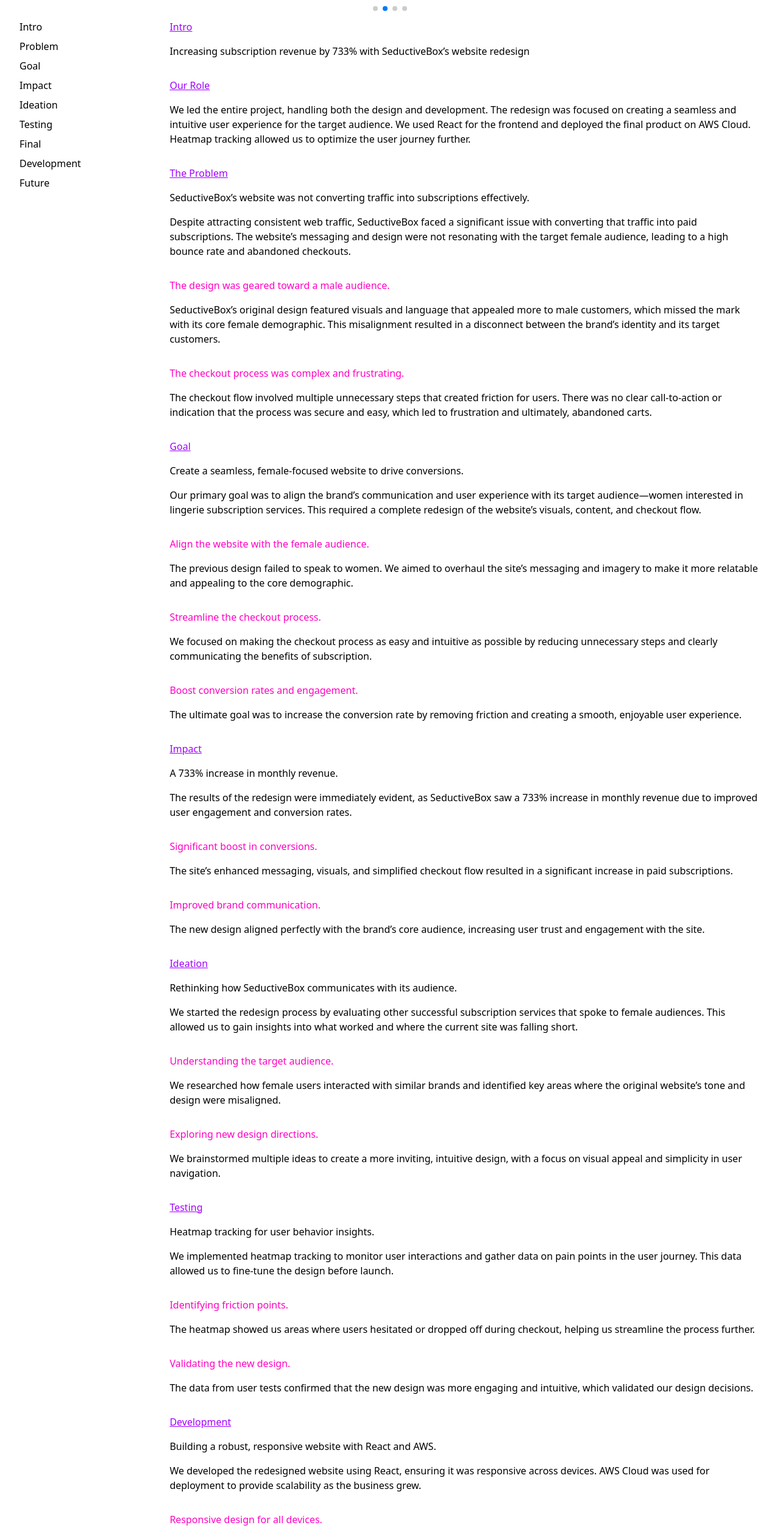
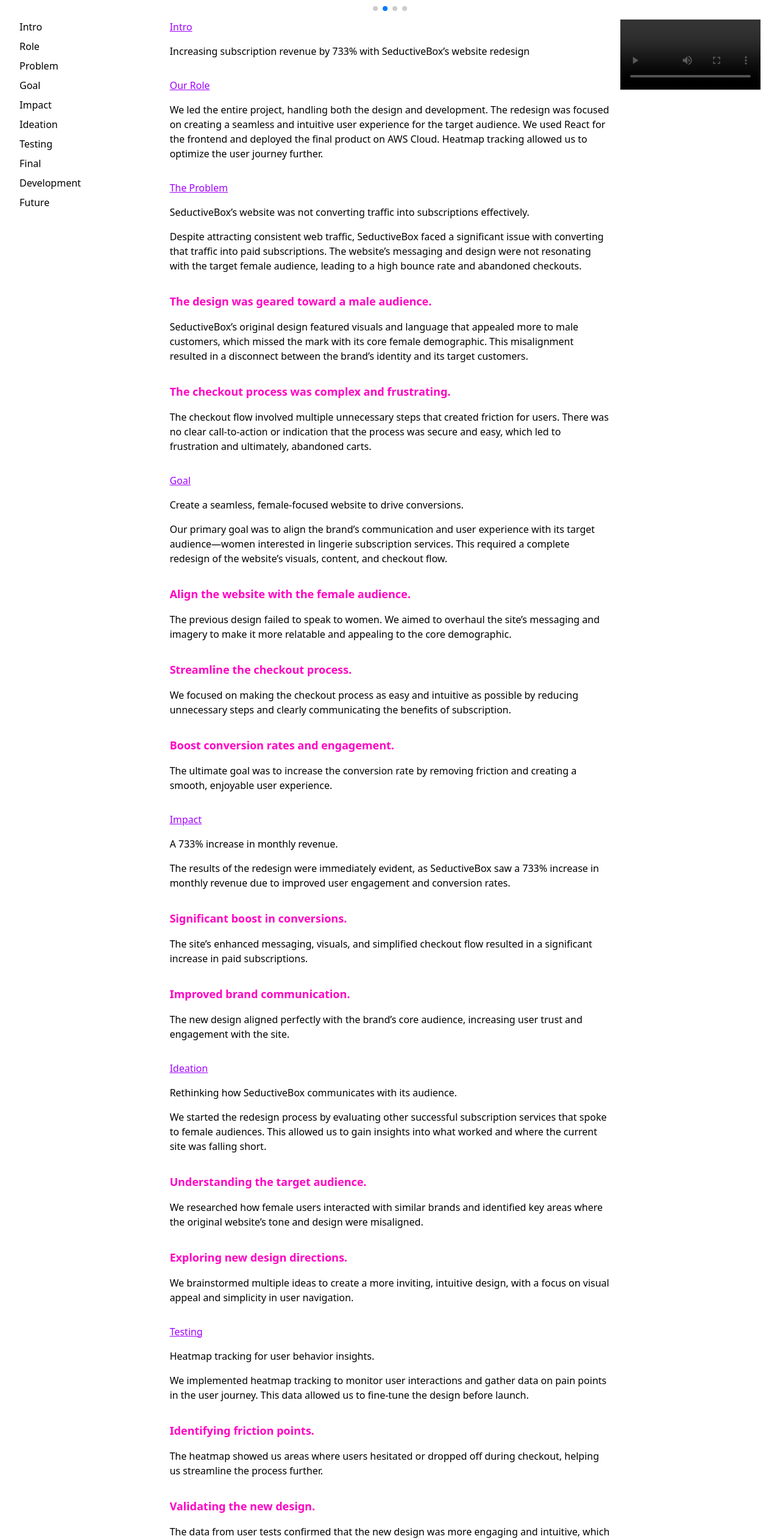
Before and after one commit to Parrasite9/nextwave, a React (Create React App) app: page /casestudy/SeductiveBox in a window 1280 px wide. Shown: the part 928-3452 px from the top of the page at 61% size. Built offline with nearby package versions, Linux system fonts and the light colour scheme; grey boxes are pictures that could not be loaded.

Commit message:
subheaders have semibold fonts, and stickys are now working as intended

```diff
--- a/src/Components/Data/CaseStudyData.jsx
+++ b/src/Components/Data/CaseStudyData.jsx
@@ -30,7 +30,7 @@ const CaseStudyData = [
         price: '$$',
         intro: 'SeductiveBox was a lingerie subscription service facing major conversion challenges. Their website was not effectively communicating with their target female audience, which led to low subscription rates. We set out to revamp the user experience, leading to incredible results in just 4 weeks.',
         role: 'We led the entire project, handling both the design and development. The redesign was focused on creating a seamless and intuitive user experience for the target audience. We used React for the frontend and deployed the final product on AWS Cloud. Heatmap tracking allowed us to optimize the user journey further.',
-        hasVideo: false,
+        hasVideo: true,
         videoPath: '',
         problem: {
             header: 'SeductiveBox\’s website was not converting traffic into subscriptions effectively.',
--- a/src/Pages/CaseStudyDetails.jsx
+++ b/src/Pages/CaseStudyDetails.jsx
@@ -115,10 +115,11 @@ function CaseStudyDetails() {
 
         <div className="parent grid grid-cols-1 lg:grid-cols-5 gap-4">
             {/* CASESTUDY NAVLINKS */}
-            <div className="caseStudy_navbar hidden sticky top-4 lg:block">
+            <div className="caseStudy_navbar hidden top-4 lg:block sticky h-screen">
                 <nav>
                     <ul className='space-y-2'>
                         <li><a href="#intro">Intro</a></li>
+                        <li><a href="#role">Role</a></li>
                         <li><a href="#problem">Problem</a></li>
                         <li><a href="#goal">Goal</a></li>
                         <li><a href="#impact">Impact</a></li>
@@ -147,7 +148,7 @@ function CaseStudyDetails() {
                             <p className='mb-8'>{caseStudy.problem.headerDetail}</p>
                             {caseStudy.problem.subheaders.map((subheader, index) => (
                                 <div className="caseStudy_subheaders">
-                                    <h3 className='mb-4' style={{color: caseStudy.colors.secondary}}>{subheader.subheader}</h3>
+                                    <h3 className='mb-4 text-lg font-semibold' style={{color: caseStudy.colors.secondary}}>{subheader.subheader}</h3>
                                     <p className='mb-8'>{subheader.subHeaderDetail}</p>
                                 </div>
                             ))}
@@ -163,7 +164,7 @@ function CaseStudyDetails() {
 
                             {caseStudy.goal.subheaders.map((subheader, index) => (
                                 <div className="caseStudy_subheaders">
-                                    <h3 className='mb-4' style={{color: caseStudy.colors.secondary}}>{subheader.subheader}</h3>
+                                    <h3 className='mb-4 text-lg font-semibold' style={{color: caseStudy.colors.secondary}}>{subheader.subheader}</h3>
                                     <p className='mb-8'>{subheader.subHeaderDetail}</p>
                                 </div>
                             ))}
@@ -179,7 +180,7 @@ function CaseStudyDetails() {
                             <p className='mb-8'>{caseStudy.impact.headerDetail}</p>
                             {caseStudy.impact.subheaders.map((subheader, index) => (
                                 <div className="caseStudy_subheaders">
-                                    <h3 className='mb-4' style={{color: caseStudy.colors.secondary}}>{subheader.subheader}</h3>
+                                    <h3 className='mb-4 text-lg font-semibold' style={{color: caseStudy.colors.secondary}}>{subheader.subheader}</h3>
                                     <p className='mb-8'>{subheader.subHeaderDetail}</p>
                                 </div>
                             ))}
@@ -194,7 +195,7 @@ function CaseStudyDetails() {
                             <p className='mb-8'>{caseStudy.ideation.headerDetail}</p>
                             {caseStudy.ideation.subheaders.map((subheader, index) => (
                                 <div className="caseStudy_subheaders">
-                                    <h3 className='mb-4' style={{color: caseStudy.colors.secondary}}>{subheader.subheader}</h3>
+                                    <h3 className='mb-4 text-lg font-semibold' style={{color: caseStudy.colors.secondary}}>{subheader.subheader}</h3>
                                     <p className='mb-8'>{subheader.subHeaderDetail}</p>
                                 </div>
                             ))}
@@ -209,7 +210,7 @@ function CaseStudyDetails() {
                             <p className='mb-8'>{caseStudy.testing.headerDetail}</p>
                             {caseStudy.testing.subheaders.map((subheader, index) => (
                                 <div className="caseStudy_subheaders">
-                                    <h3 className='mb-4' style={{color: caseStudy.colors.secondary}}>{subheader.subheader}</h3>
+                                    <h3 className='mb-4 text-lg font-semibold' style={{color: caseStudy.colors.secondary}}>{subheader.subheader}</h3>
                                     <p className='mb-8'>{subheader.subHeaderDetail}</p>
                                 </div>
                             ))}
@@ -224,7 +225,7 @@ function CaseStudyDetails() {
                             <p className='mb-8'>{caseStudy.development.headerDetail}</p>
                             {caseStudy.development.subheaders.map((subheader, index) => (
                                 <div className="caseStudy_subheaders">
-                                    <h3 className='mb-4' style={{color: caseStudy.colors.secondary}}>{subheader.subheader}</h3>
+                                    <h3 className='mb-4 text-lg font-semibold' style={{color: caseStudy.colors.secondary}}>{subheader.subheader}</h3>
                                     <p className='mb-8'>{subheader.subHeaderDetail}</p>
                                 </div>
                             ))}
@@ -239,7 +240,7 @@ function CaseStudyDetails() {
                             <p className='mb-8'>{caseStudy.final.headerDetail}</p>
                             {caseStudy.final.subheaders.map((subheader, index) => (
                                 <div className="caseStudy_subheaders">
-                                    <h3 className='mb-4' style={{color: caseStudy.colors.secondary}}>{subheader.subheader}</h3>
+                                    <h3 className='mb-4 text-lg font-semibold' style={{color: caseStudy.colors.secondary}}>{subheader.subheader}</h3>
                                     <p className='mb-8'>{subheader.subHeaderDetail}</p>
                                 </div>
                             ))}
@@ -254,7 +255,7 @@ function CaseStudyDetails() {
                             <p className='mb-8'>{caseStudy.future.headerDetail}</p>
                             {caseStudy.future.subheaders.map((subheader, index) => (
                                 <div className="caseStudy_subheaders">
-                                    <h3 className='mb-4' style={{color: caseStudy.colors.secondary}}>{subheader.subheader}</h3>
+                                    <h3 className='mb-4 text-lg font-semibold' style={{color: caseStudy.colors.secondary}}>{subheader.subheader}</h3>
                                     <p className='mb-8'>{subheader.subHeaderDetail}</p>
                                 </div>
                             ))}
@@ -265,7 +266,7 @@ function CaseStudyDetails() {
 
             {/* Video in Column 5 (if exists) */}
             {caseStudy.hasVideo && (
-                <div className="div3 sticky top-4 lg:col-span-1">
+                <div className="div3 sticky h-screen top-4 lg:col-span-1">
                     <video controls className="w-full">
                         <source src={caseStudy.videoPath} type="video/mp4" />
                     </video>
```
